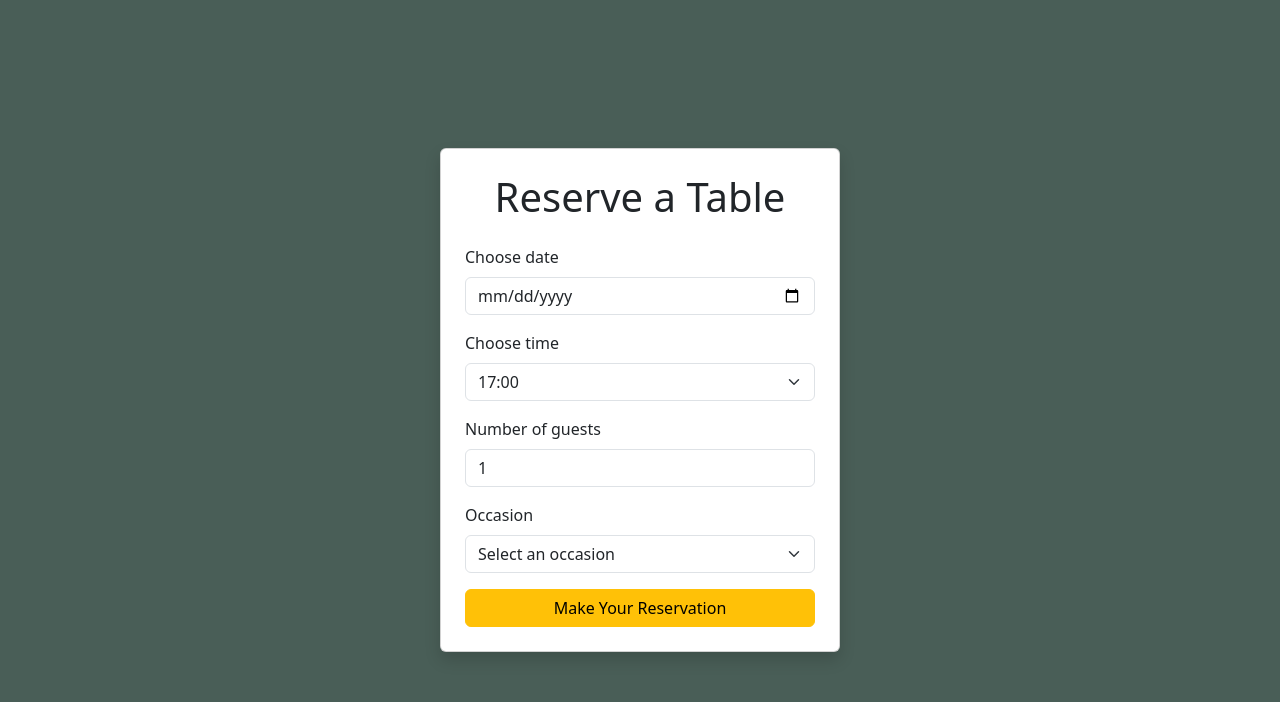
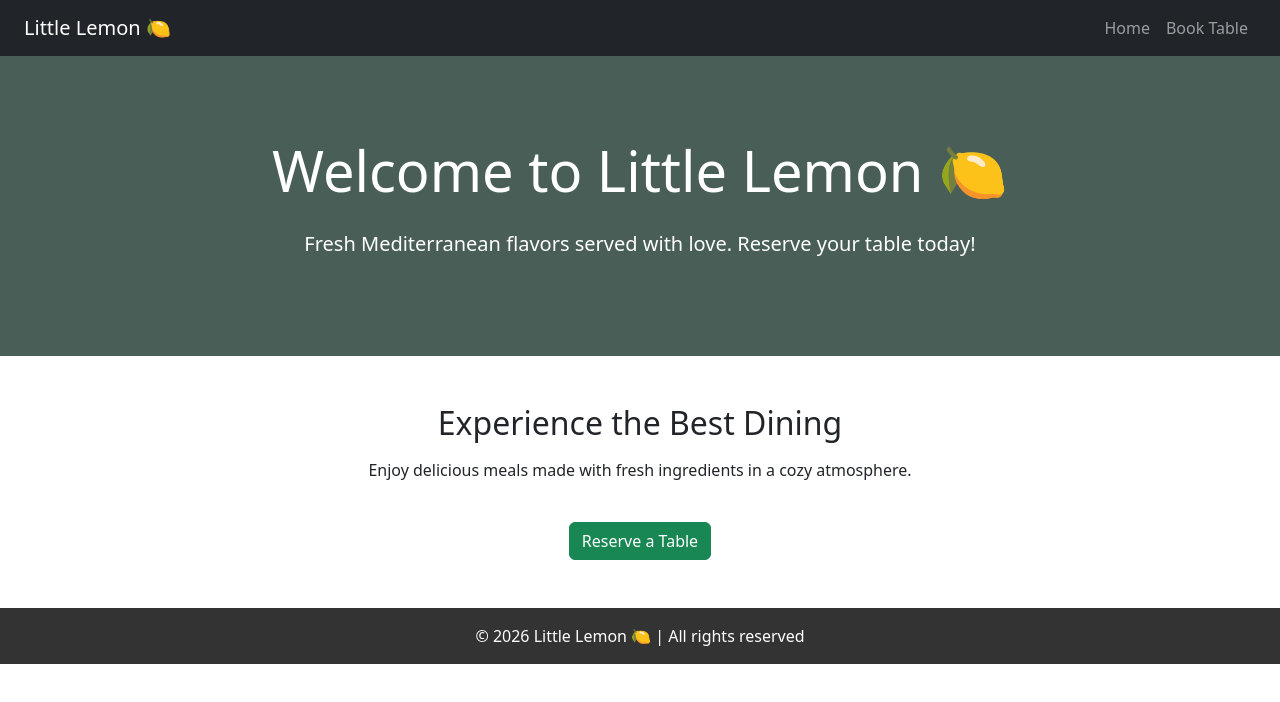
Before and after one commit to achiniishani1993/Little-Lemon, a React (Vite) app: page / in a window 1280 px wide. Shown: the top 702 px of the page. Built offline with nearby package versions, Linux system fonts and the light colour scheme.

Commit message:
add other components of website

```diff
--- a/src/App.tsx
+++ b/src/App.tsx
@@ -1,6 +1,21 @@
-
-import Main from "./main";
+import React from "react";
+import { BrowserRouter, Routes, Route } from "react-router-dom";
+import Navbar from "./components/Navbar";
+import Footer from "./components/Footer";
+import HomePage from "./pages/HomePage";
+import Main from "./Main";
 
 export default function App() {
-  return <Main />;
+  return (
+    <BrowserRouter>
+      <Navbar />
+
+      <Routes>
+        <Route path="/" element={<HomePage />} />
+        <Route path="/booking" element={<Main />} />
+      </Routes>
+
+      <Footer />
+    </BrowserRouter>
+  );
 }
--- /dev/null
+++ b/src/components/Footer.tsx
@@ -0,0 +1,14 @@
+
+
+export default function Footer() {
+  return (
+    <footer
+      className="text-center text-white mt-5 p-3"
+      style={{ backgroundColor: "#333" }}
+    >
+      <p className="mb-0">
+        © {new Date().getFullYear()} Little Lemon 🍋 | All rights reserved
+      </p>
+    </footer>
+  );
+}
--- /dev/null
+++ b/src/components/Header.tsx
@@ -0,0 +1,18 @@
+
+
+export default function Header() {
+  return (
+    <header
+      className="text-white text-center d-flex flex-column justify-content-center align-items-center"
+      style={{
+        backgroundColor: "#495E57",
+        height: "300px",
+      }}
+    >
+      <h1 className="display-4">Welcome to Little Lemon 🍋</h1>
+      <p className="lead mt-3">
+        Fresh Mediterranean flavors served with love. Reserve your table today!
+      </p>
+    </header>
+  );
+}
--- /dev/null
+++ b/src/components/Navbar.tsx
@@ -0,0 +1,28 @@
+
+import { Link } from "react-router-dom";
+
+export default function Navbar() {
+  return (
+    <nav className="navbar navbar-expand-lg navbar-dark bg-dark px-4">
+      <Link className="navbar-brand" to="/">
+        Little Lemon 🍋
+      </Link>
+
+      <div className="collapse navbar-collapse">
+        <ul className="navbar-nav ms-auto">
+          <li className="nav-item">
+            <Link className="nav-link" to="/">
+              Home
+            </Link>
+          </li>
+
+          <li className="nav-item">
+            <Link className="nav-link" to="/booking">
+              Book Table
+            </Link>
+          </li>
+        </ul>
+      </div>
+    </nav>
+  );
+}
--- /dev/null
+++ b/src/pages/HomePage.tsx
@@ -0,0 +1,23 @@
+
+import Header from "../components/Header";
+import { Link } from "react-router-dom";
+
+export default function HomePage() {
+  return (
+    <>
+      <Header />
+
+      <div className="container text-center mt-5">
+        <h2>Experience the Best Dining</h2>
+        <p className="mt-3">
+          Enjoy delicious meals made with fresh ingredients in a cozy
+          atmosphere.
+        </p>
+
+        <Link to="/booking" className="btn btn-success mt-4">
+          Reserve a Table
+        </Link>
+      </div>
+    </>
+  );
+}
```
Also changed, not shown: 1 other file (tests, documents, lock files or other folders).
